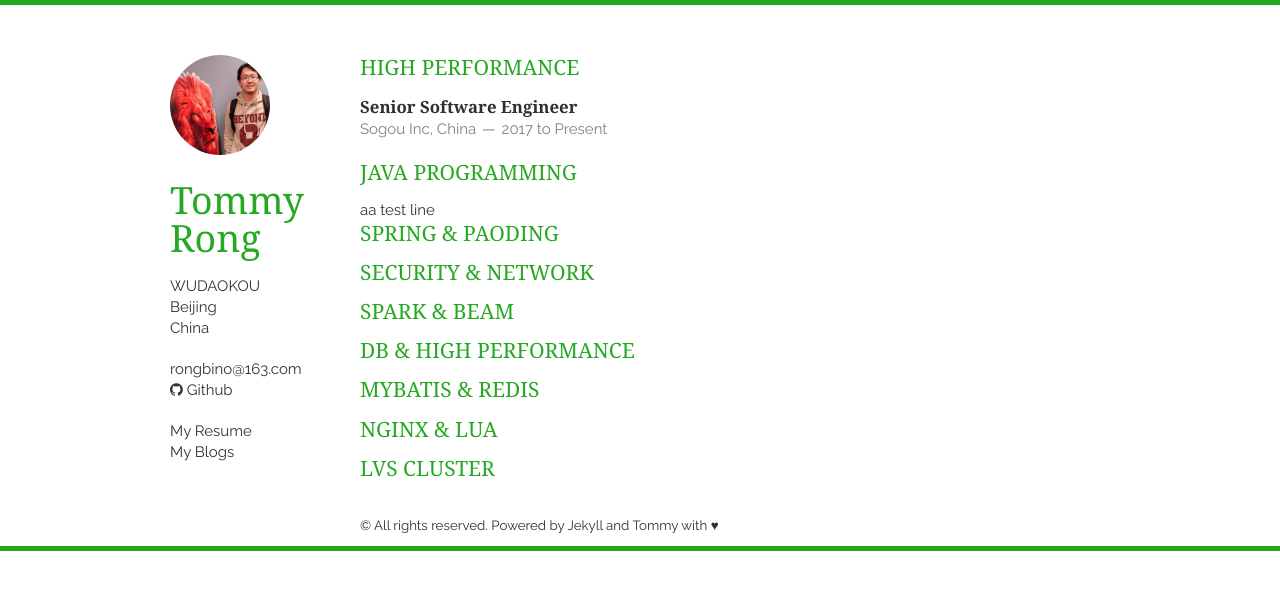
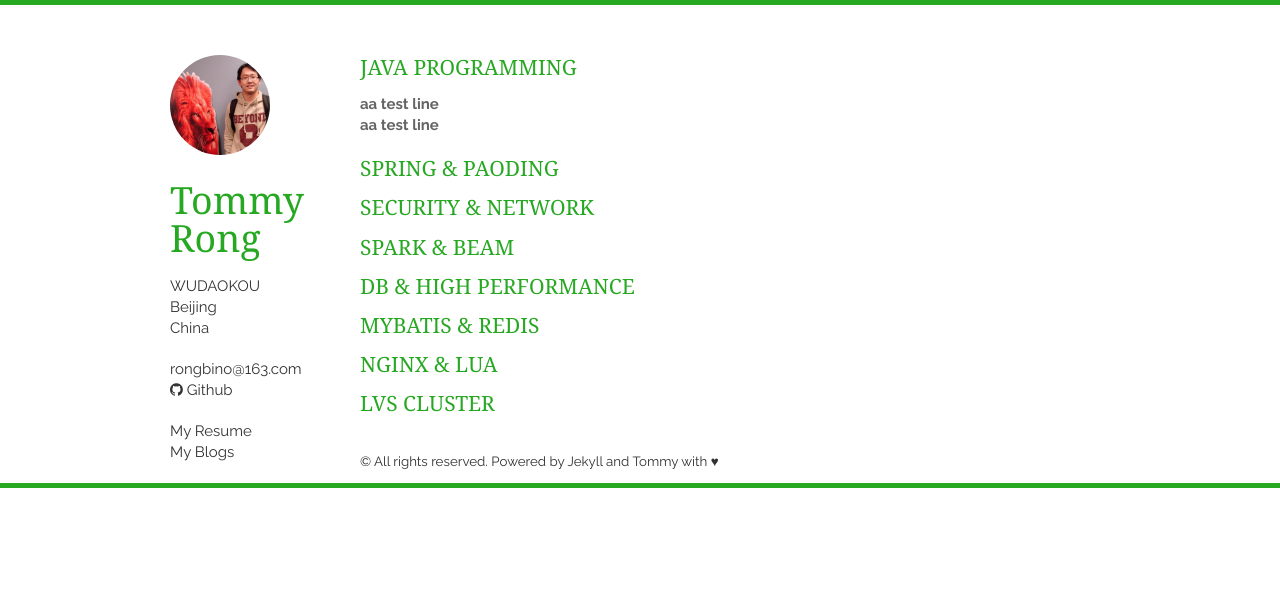
Before and after one commit to rongbino/blog, a Jekyll site: the page built from index.html, in a window 1280 px wide. Shown: the top 590 px of the page. Built offline with Jekyll 4.4.1, drawn with Linux system fonts in a browser that asks for light colours; nearby versions of some CDN libraries; the list of posts is cut into pages by our own code.

```diff
--- a/_includes/blog.html
+++ b/_includes/blog.html
@@ -1,14 +1,9 @@
 <section class="thirteen columns">
-    <h1>High Performance</h1>
+    <h1>Java Programming</h1>
     <article>
-        <header>
-            <h1>Senior Software Engineer</h1>
-            <span><address>Sogou Inc, China</address><time>2017 to Present</time></span>
-        </header>
-        <p></p>
+        <p><a href="blogs/aa.html"><em>aa test line</em></a></p>
+        <p><a href="blogs/aa.html"><em>aa test line</em></a></p>
     </article>
-    <h1>Java Programming</h1>
-    <a href="blogs/aa.html">aa test line</a>
     <h1>Spring & Paoding</h1>
     <h1>Security & Network</h1>
     <h1>Spark & Beam</h1>
```
Also changed, not shown: _includes/employment.html (+5 -5 lines), 3 other files.
